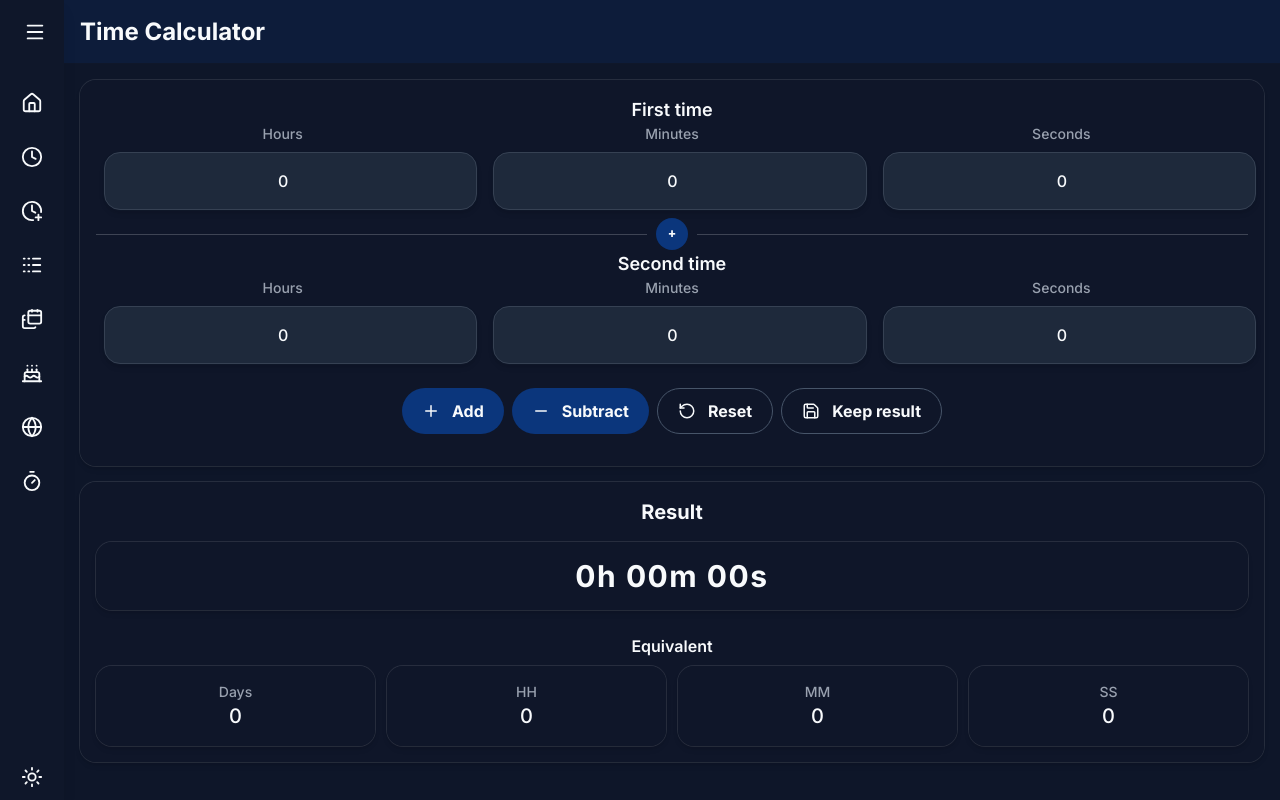
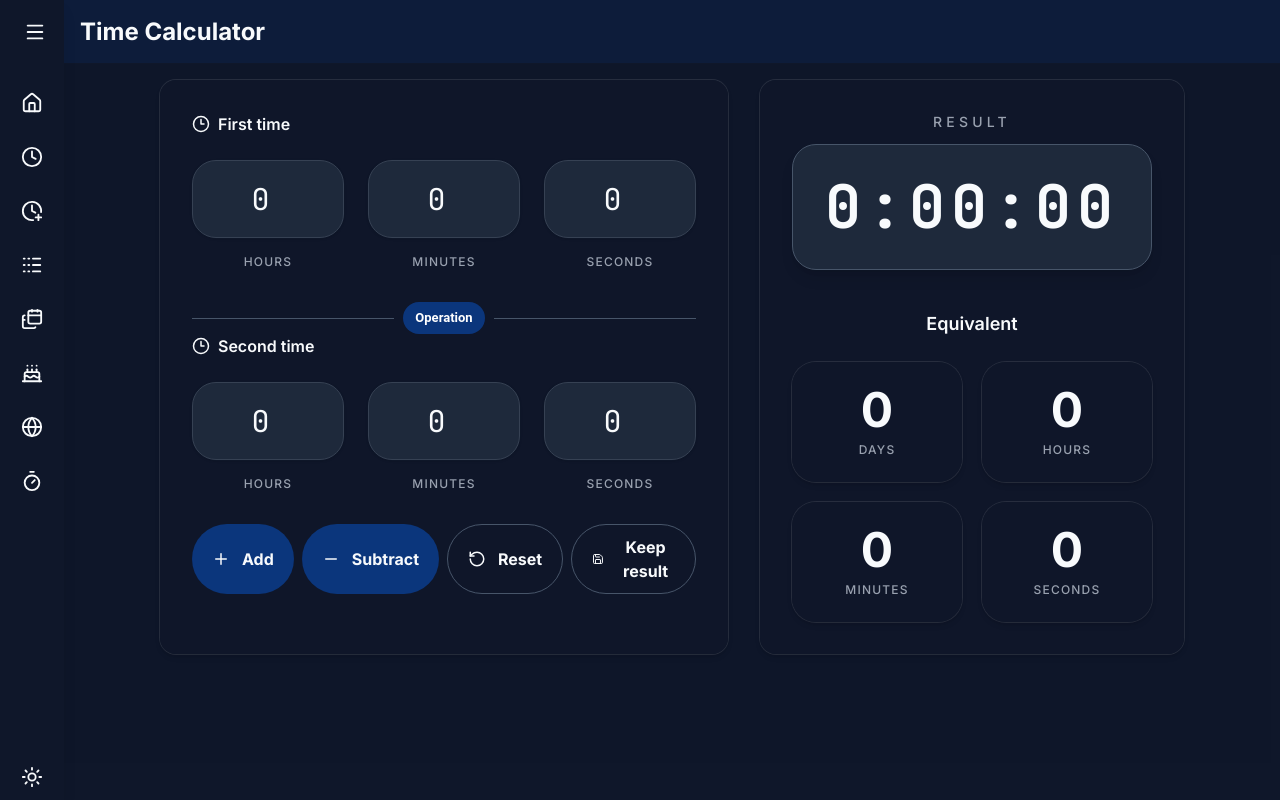
Before and after one commit to chrstnhu/TimeTools, a React (Vite) app: page /time-calculator in a window 1280 px wide. Both pictures are taken after a click on the button "Add". Built offline with nearby package versions, Linux system fonts and the light colour scheme.

Commit message:
modified UI, add font and space

```diff
--- a/src/components/forms/TimeInput.jsx
+++ b/src/components/forms/TimeInput.jsx
@@ -1,40 +1,50 @@
 import Input from "../ui/Input";
 
-function InputTime({ value, onChange, min = 0, max = 59, ...props }) {
+function InputTime({ value, onChange, label, min = 0, max = 59, ...props }) {
   const handleChange = (e) => {
     const newValue = Math.min(max, Math.max(min, Number(e.target.value) || 0));
     onChange(newValue);
   };
 
   return (
+    <div className="flex flex-col items-center gap-2">
       <Input
         type="number"
         value={value}
         min={min}
         max={max}
         onChange={handleChange}
-      className="w-full text-center"
+        className="
+          w-full
+          rounded-3xl
+          py-5
+          text-center
+          text-3xl
+          font-bold
+          shadow-sm
+          transition
+          focus:scale-105
+        "
+        style={{ fontFamily: "var(--font-mono)" }}
         {...props}
       />
+
+      <span className="text-xs font-medium uppercase tracking-widest text-gray-400">
+        {label}
+      </span>
+    </div>
   );
 }
 
 function TimeInput({ label, id, value, onChange, maxHours = 23 }) {
   return (
-    <div>
-      <label className="font-semibold text-lg" htmlFor={`${id}-h`}>
-        {label}
-      </label>
+    <div className="space-y-5">
+      {label && <h2 className="text-xl font-semibold">{label}</h2>}
 
-      <div className="grid grid-cols-3 gap-4 text-center text-sm text-gray-400">
-        <span>Hours</span>
-        <span>Minutes</span>
-        <span>Seconds</span>
-      </div>
-
-      <div className="grid grid-cols-3 gap-4">
+      <div className="grid grid-cols-3 gap-6">
         <InputTime
           id={`${id}-h`}
+          label="Hours"
           value={value.h}
           min={0}
           max={maxHours}
@@ -48,6 +58,7 @@ function TimeInput({ label, id, value, onChange, maxHours = 23 }) {
 
         <InputTime
           id={`${id}-m`}
+          label="Minutes"
           value={value.m}
           min={0}
           max={59}
@@ -61,6 +72,7 @@ function TimeInput({ label, id, value, onChange, maxHours = 23 }) {
 
         <InputTime
           id={`${id}-s`}
+          label="Seconds"
           value={value.s}
           min={0}
           max={59}
--- a/src/components/ui/Button.jsx
+++ b/src/components/ui/Button.jsx
@@ -23,7 +23,10 @@ function Button({ children, icon: Icon, variant = "primary", ...props }) {
             py-2.5
             rounded-full
             font-bold
+            hover:scale-105
+            hover:shadow-lg
             transition
+            duration-300
             ${styles[variant]}
         `}
     >
--- a/src/pages/DateCalculator.jsx
+++ b/src/pages/DateCalculator.jsx
@@ -21,7 +21,7 @@ function DateCalculator() {
   };
 
   return (
-    <div>
+    <div className="mx-auto max-w-5xl flex justify-center xl:flex-row sm:flex-col gap-8">
       <Card>
         <label>Select a start and end date (include start and end date):</label>
 
@@ -58,28 +58,32 @@ function DateCalculator() {
       </Card>
 
       {hasResult && (
-        <Card className="mt-4">
-          <h2 className="text-xl font-bold mb-4">Result</h2>
-
-          <Card className="text-center">
-            <p className="text-3xl font-bold text-[var(--text-color)]">
+        <Card className="p-8 transition-all duration-300">
+          <p className="mb-3 uppercase tracking-[0.3em] text-sm text-gray-400">
+            Result
+          </p>
+          <div className="rounded-3xl border border-[var(--border)] bg-[var(--surface)] p-8 shadow-lg">
+            <p
+              className="text-6xl font-black tracking-widest"
+              style={{
+                fontFamily: "var(--font-mono)",
+              }}
+            >
               {days}
               <span className="text-lg ml-2 text-gray-400">day(s)</span>
             </p>
-          </Card>
+          </div>
 
-          <div className="grid grid-cols-2 gap-4 mt-6">
-            <div className="rounded-2xl bg-[var(--surface)] p-4 text-center">
-              <p className="text-xs text-gray-400">From</p>
+          <div className="grid gap-5 grid-cols-2 mt-6">
+            <Card className="rounded-3xl p-6 text-center">
+              <p className="text-sm text-gray-400 uppercase">From</p>
+              <p className="font-semibold">{range.from.toLocaleDateString()}</p>
+            </Card>
 
-              <p className="font-semibold">{range.from.toLocaleDateString()}</p>
-            </div>
-
-            <div className="rounded-2xl bg-[var(--surface)] p-4 text-center">
-              <p className="text-xs text-gray-400">To</p>
-
+            <Card className="rounded-3xl p-6 text-center">
+              <p className="text-sm text-gray-400 uppercase">To</p>
               <p className="font-semibold">{range.to.toLocaleDateString()}</p>
-            </div>
+            </Card>
           </div>
         </Card>
       )}
--- a/src/pages/DayCalculator.jsx
+++ b/src/pages/DayCalculator.jsx
@@ -60,18 +60,14 @@ function DayCalculator() {
   };
 
   return (
-    <div className="flex flex-col gap-4">
+    <div className="mx-auto max-w-5xl flex justify-center xl:flex-row sm:flex-col gap-8">
       {/* INPUT */}
-      <Card>
+      <Card className="p-8">
         <div className="flex flex-col gap-4">
           <h2 className="text-xl font-bold text-center">Convert duration</h2>
 
-          <div className="grid grid-cols-3 gap-3">
+          <div className="grid grid-cols-3 gap-6">
             <div>
-              <label className="font-semibold block mb-1 text-center">
-                Days
-              </label>
-
               <Input
                 className="text-center w-full"
                 type="number"
@@ -79,13 +75,12 @@ function DayCalculator() {
                 value={days}
                 onChange={handleInput(setDays)}
               />
+              <label className="uppercase font-semibold block mb-1 text-center text-gray-500">
+                Days
+              </label>
             </div>
 
             <div>
-              <label className="font-semibold block mb-1 text-center">
-                Months
-              </label>
-
               <Input
                 className="text-center w-full"
                 type="number"
@@ -93,13 +88,12 @@ function DayCalculator() {
                 value={months}
                 onChange={handleInput(setMonths)}
               />
+              <label className="uppercase font-semibold block mb-1 text-center text-gray-500">
+                Months
+              </label>
             </div>
 
             <div>
-              <label className="font-semibold block mb-1 text-center">
-                Years
-              </label>
-
               <Input
                 className="text-center w-full"
                 type="number"
@@ -107,6 +101,9 @@ function DayCalculator() {
                 value={years}
                 onChange={handleInput(setYears)}
               />
+              <label className="uppercase font-semibold block mb-1 text-center text-gray-500">
+                Years
+              </label>
             </div>
           </div>
 
@@ -118,39 +115,51 @@ function DayCalculator() {
       </Card>
 
       {hasResult && (
-        <Card>
-          <div className="flex flex-col gap-5">
-            <h2 className="text-xl font-bold text-center">Result</h2>
-
-            <Card className="w-full mx-auto">
-              <p className="text-3xl font-bold tracking-wider">
+        <Card className="p-8 transition-all duration-300">
+          <div className="text-center">
+            <p className="mb-3 uppercase tracking-[0.3em] text-sm text-gray-400">
+              Result
+            </p>
+            <div className="rounded-3xl border border-[var(--border)] bg-[var(--surface)] p-8 shadow-lg">
+              <p
+                className="text-6xl font-black tracking-widest"
+                style={{
+                  fontFamily: "var(--font-mono)",
+                }}
+              >
+                {" "}
                 {result.years}y {result.months}m {result.days}d
               </p>
-            </Card>
+            </div>
 
-            <div>
-              <p className="font-semibold mb-2">Equivalent</p>
+            <div className="mt-10">
+              <h3 className="mb-6 text-center text-lg font-semibold">
+                Equivalent
+              </h3>
 
-              <div className="grid grid-cols-3 gap-3">
-                <Card>
-                  <p className="text-sm text-gray-400">Total Days</p>
-
+              <div className="grid gap-5 grid-cols-2">
+                <Card className="rounded-3xl p-6 text-center">
                   <p className="text-2xl font-bold">{result.totalDays}</p>
+                  <p className="mt-2 uppercase tracking-widest text-xs text-gray-400">
+                    Totals Days
+                  </p>
                 </Card>
 
-                <Card>
-                  <p className="text-sm text-gray-400">Total Months</p>
-
+                <Card className="rounded-3xl p-6 text-center">
                   <p className="text-2xl font-bold">
                     {Math.floor(result.totalDays / 30)}
                   </p>
+                  <p className="mt-2 uppercase tracking-widest text-xs text-gray-400">
+                    Total Months
+                  </p>
                 </Card>
 
-                <Card>
-                  <p className="text-sm text-gray-400">Total Years</p>
-
+                <Card className="rounded-3xl p-6 text-center">
                   <p className="text-2xl font-bold">
                     {Math.floor(result.totalDays / 365)}
+                  </p>
+                  <p className="mt-2 uppercase tracking-widest text-xs text-gray-400">
+                    Total Years
                   </p>
                 </Card>
               </div>
--- a/src/pages/DurationCalculator.jsx
+++ b/src/pages/DurationCalculator.jsx
@@ -3,6 +3,9 @@ import Card from "@/components/ui/Card";
 import { secondsToTime } from "@/utils/secondsToTime";
 import TimeInput from "@/components/forms/TimeInput";
 import CalculatorButtons from "@/components/calculator/CalculatorButtons";
+import Divider from "@mui/material/Divider";
+import Chip from "@mui/material/Chip";
+import { Clock3 } from "lucide-react";
 
 function DurationCalculator() {
   const initialResult = {
@@ -89,29 +92,53 @@ function DurationCalculator() {
   };
 
   return (
-    <div className="flex flex-col gap-4">
-      <Card>
+    <div className="mx-auto max-w-5xl flex justify-center xl:flex-row sm:flex-col gap-8">
+      <Card className="p-8">
+        <div className="space-y-8">
+          <div>
+            <div className="mb-4 flex items-center gap-2">
+              <Clock3 size={18} />
+
+              <h2 className="font-semibold">First Hours</h2>
+            </div>
+
             <TimeInput
-          label="First hours "
               id="time1"
               value={time1}
               onChange={setTime1}
               maxHours={999}
             />
+          </div>
+          <Divider
+            sx={{
+              "&::before,&::after": {
+                borderColor: "var(--border)",
+              },
+            }}
+          >
+            <Chip
+              label="Operation"
+              sx={{
+                bgcolor: "var(--primary)",
+                color: "white",
+                fontWeight: 700,
+              }}
+            />
+          </Divider>
 
-        <div className="flex items-center gap-3">
-          <div className="flex-1 h-px bg-[var(--foreground)]/20"></div>
-          <span className="text-gray-400 font-bold text-lg">+</span>
-          <div className="flex-1 h-px bg-[var(--foreground)]/20"></div>
+          <div>
+            <div className="mb-4 flex items-center gap-2">
+              <Clock3 size={18} />
+
+              <h2 className="font-semibold">Second time</h2>
             </div>
-
             <TimeInput
-          label="Second hours"
               id="time2"
               value={time2}
               onChange={setTime2}
               maxHours={999}
             />
+          </div>
 
           <CalculatorButtons
             onAdd={() => handleCalculate("+")}
@@ -119,30 +146,33 @@ function DurationCalculator() {
             onReset={handleReset}
             onKeep={handleKeep}
           />
+        </div>
       </Card>
 
       {hasResult && (
         <Card>
           <div className="space-y-5">
             <div>
-              <label className="text-lg font-semibold">Duration</label>
+              <label className="text-lg font-semibold">Total Duration</label>
 
               <p className="text-sm text-gray-400">Calculated duration</p>
             </div>
 
-            <Card>
-              <div className="text-center">
-                <p className="text-sm text-gray-400">Total duration</p>
-
-                <p className={`text-3xl font-bold`}>
+            <div className="rounded-3xl border border-[var(--border)] bg-[var(--surface)] p-8 shadow-lg">
+              <p
+                className="text-2xl font-black tracking-widest"
+                style={{
+                  fontFamily: "var(--font-mono)",
+                }}
+              >
+                {" "}
                 {result.negative && "-"}
                 {!result.negative && "+"}
-                  {result.days.d}d {String(result.days.h).padStart(2, "0")}h{" "}
-                  {String(result.days.m).padStart(2, "0")}m{" "}
+                {result.days.d}d {String(result.days.h).padStart(2, "0")}:
+                {String(result.days.m).padStart(2, "0")}:
                 {String(result.days.s).padStart(2, "0")}s
               </p>
             </div>
-            </Card>
           </div>
         </Card>
       )}
--- a/src/pages/TimeCalculator.jsx
+++ b/src/pages/TimeCalculator.jsx
@@ -3,102 +3,105 @@ import Card from "@/components/ui/Card";
 import { secondsToTime } from "@/utils/secondsToTime";
 import TimeInput from "@/components/forms/TimeInput";
 import CalculatorButtons from "@/components/calculator/CalculatorButtons";
-import { styled } from "@mui/material/styles";
 import Divider from "@mui/material/Divider";
 import Chip from "@mui/material/Chip";
+import { Clock3 } from "lucide-react";
 
 function timeToSeconds(time) {
   return time.h * 3600 + time.m * 60 + time.s;
 }
 
-function TimeCalculator() {
+export default function TimeCalculator() {
   const initialResult = {
-    total: {
-      h: 0,
-      m: 0,
-      s: 0,
-    },
-    days: {
-      d: 0,
-      h: 0,
-      m: 0,
-      s: 0,
-    },
+    total: { h: 0, m: 0, s: 0 },
+    days: { d: 0, h: 0, m: 0, s: 0 },
   };
 
   const [time1, setTime1] = useState({ h: 0, m: 0, s: 0 });
   const [time2, setTime2] = useState({ h: 0, m: 0, s: 0 });
+
   const [result, setResult] = useState(initialResult);
   const [hasResult, setHasResult] = useState(false);
 
-  const handleCalculate = (selectedOperation) => {
-    const seconds1 = timeToSeconds(time1);
-    const seconds2 = timeToSeconds(time2);
+  function handleCalculate(operation) {
+    const first = timeToSeconds(time1);
+    const second = timeToSeconds(time2);
 
-    let totalSeconds;
-    if (selectedOperation === "+") {
-      totalSeconds = seconds1 + seconds2;
-    } else if (selectedOperation === "-") {
-      totalSeconds = seconds1 - seconds2;
+    let total = operation === "+" ? first + second : first - second;
+
+    total = Math.max(0, total);
+
+    setResult(secondsToTime(total));
+    setHasResult(true);
   }
 
-    totalSeconds = Math.max(0, totalSeconds);
-
-    setHasResult(true);
-    setResult(secondsToTime(totalSeconds));
-  };
-
-  const handleReset = () => {
+  function handleReset() {
     setTime1({ h: 0, m: 0, s: 0 });
     setTime2({ h: 0, m: 0, s: 0 });
+
+    setResult(initialResult);
     setHasResult(false);
-    setResult(initialResult);
-  };
+  }
 
-  const handleKeep = () => {
+  function handleKeep() {
     setTime1(result.total);
     setTime2({ h: 0, m: 0, s: 0 });
+
     setResult(initialResult);
-  };
+  }
 
   return (
-    <div className="flex flex-col gap-4">
-      <Card>
-        {/* <div className="flex flex-col justify-between align-center items-center"> */}
+    <div className="mx-auto max-w-5xl flex justify-center xl:flex-row sm:flex-col gap-8">
+      <Card className="p-8">
+        <div className="space-y-8">
           <div>
+            <div className="mb-4 flex items-center gap-2">
+              <Clock3 size={18} />
+
+              <h2 className="font-semibold">First time</h2>
+            </div>
+
             <TimeInput
-            label="First time"
+              label=""
               id="time1"
               value={time1}
               onChange={setTime1}
               maxHours={999}
             />
+          </div>
 
           <Divider
             sx={{
-              "&::before, &::after": {
-                borderColor: "var(--foreground)",
-                opacity: 0.2,
+              "&::before,&::after": {
+                borderColor: "var(--border)",
               },
             }}
           >
             <Chip
-              label="+"
+              label="Operation"
               sx={{
                 bgcolor: "var(--primary)",
-                color: "var(--primary-foreground)",
+                color: "white",
                 fontWeight: 700,
               }}
             />
           </Divider>
 
+          <div>
+            <div className="mb-4 flex items-center gap-2">
+              <Clock3 size={18} />
+
+              <h2 className="font-semibold">Second time</h2>
+            </div>
+
             <TimeInput
-            label="Second time"
+              label=""
               id="time2"
               value={time2}
               onChange={setTime2}
               maxHours={999}
             />
+          </div>
 
           <CalculatorButtons
             onAdd={() => handleCalculate("+")}
@@ -110,37 +113,61 @@ function TimeCalculator() {
       </Card>
 
       {hasResult && (
-        <Card>
-          <h2 className="text-xl font-bold mb-4">Result</h2>
+        <Card className="p-8 transition-all duration-300">
+          <div className="text-center">
+            <p className="mb-3 uppercase tracking-[0.3em] text-sm text-gray-400">
+              Result
+            </p>
 
-          <Card className="text-center">
-            <p className="text-3xl font-bold tracking-wider">
-              {result.total.h}h {String(result.total.m).padStart(2, "0")}m{" "}
-              {String(result.total.s).padStart(2, "0")}s
+            <div className="rounded-3xl border border-[var(--border)] bg-[var(--surface)] p-8 shadow-lg">
+              <p
+                className="text-6xl font-black tracking-widest"
+                style={{
+                  fontFamily: "var(--font-mono)",
+                }}
+              >
+                {result.total.h}:{String(result.total.m).padStart(2, "0")}:
+                {String(result.total.s).padStart(2, "0")}
+              </p>
+            </div>
+          </div>
+
+          <div className="mt-10">
+            <h3 className="mb-6 text-center text-lg font-semibold">
+              Equivalent
+            </h3>
+
+            <div className="grid gap-5 grid-cols-2">
+              <Card className="rounded-3xl p-6 text-center">
+                <p className="text-5xl font-bold">{result.days.d}</p>
+
+                <p className="mt-2 uppercase tracking-widest text-xs text-gray-400">
+                  Days
                 </p>
               </Card>
 
-          <div className="mt-6">
-            <p className="font-semibold mb-2">Equivalent</p>
-            <div className="grid grid-cols-4 gap-3">
-              <Card>
-                <p className="text-sm text-gray-400">Days</p>
-                <p className="text-xl">{result.days.d}</p>
+              <Card className="rounded-3xl p-6 text-center">
+                <p className="text-5xl font-bold">{result.days.h}</p>
+
+                <p className="mt-2 uppercase tracking-widest text-xs text-gray-400">
+                  Hours
+                </p>
               </Card>
 
-              <Card>
-                <p className="text-sm text-gray-400">HH</p>
-                <p className="text-xl">{result.days.h}</p>
+              <Card className="rounded-3xl p-6 text-center">
+                <p className="text-5xl font-bold">{result.days.m}</p>
+
+                <p className="mt-2 uppercase tracking-widest text-xs text-gray-400">
+                  Minutes
+                </p>
               </Card>
 
-              <Card>
-                <p className="text-sm text-gray-400">MM</p>
-                <p className="text-xl">{result.days.m}</p>
-              </Card>
+              <Card className="rounded-3xl p-6 text-center">
+                <p className="text-5xl font-bold">{result.days.s}</p>
 
-              <Card>
-                <p className="text-sm text-gray-400">SS</p>
-                <p className="text-xl">{result.days.s}</p>
+                <p className="mt-2 uppercase tracking-widest text-xs text-gray-400">
+                  Seconds
+                </p>
               </Card>
             </div>
           </div>
@@ -149,5 +176,3 @@ function TimeCalculator() {
     </div>
   );
 }
-
-export default TimeCalculator;
```
Also changed, not shown: src/pages/AgeCalculator.jsx (+24 -17 lines). Lines whose indentation alone changed are shown as unchanged.
